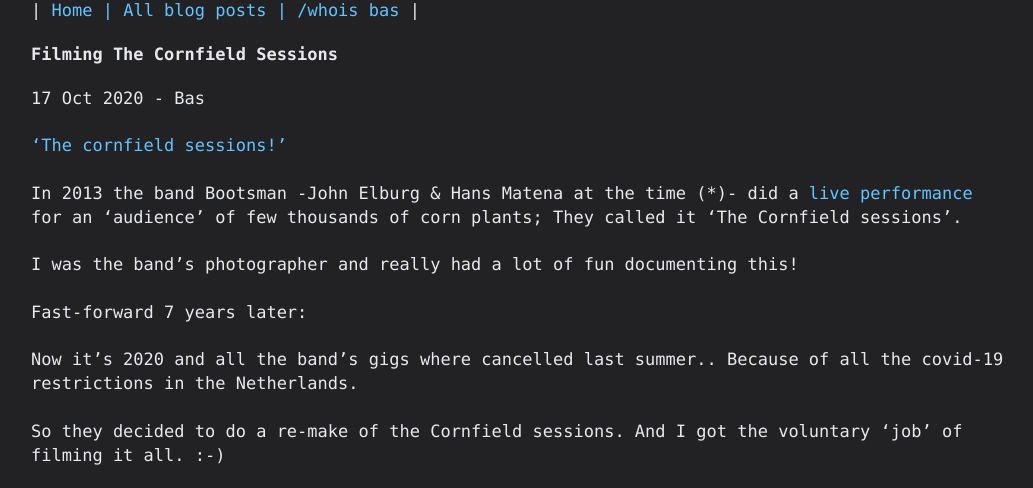
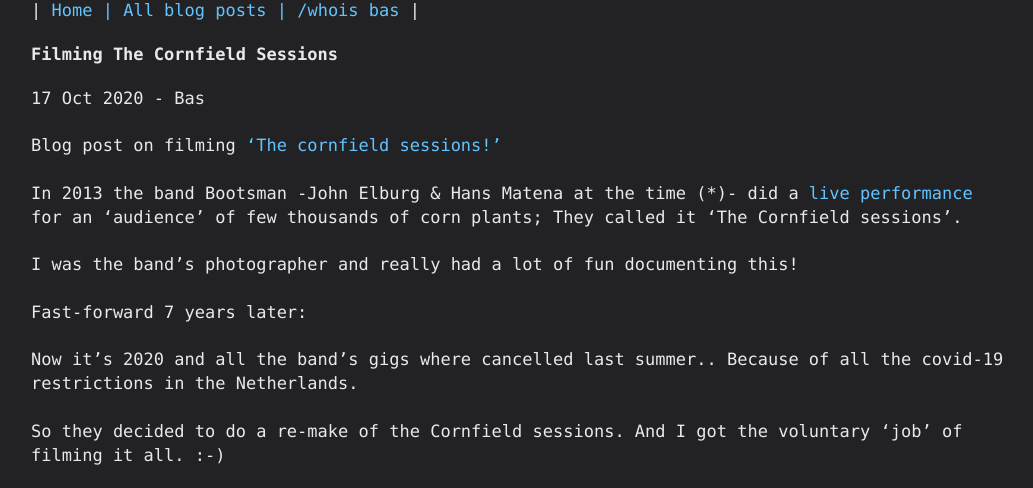
Before and after one commit to basdds/basdds.github.io, a Jekyll site: the page built from _posts/2020-10-17-Filming-the-cornfield-sessions.md, in a window 1280 px wide, cut to the strip 0-488 px from the top of the page. Shown: the whole strip, without its empty margins (119-1152 px from the left). Built offline with Jekyll 4.4.1, drawn with Linux system fonts in a browser that asks for light colours.

Commit message:
site update

```diff
--- a/_posts/2020-10-17-Filming-the-cornfield-sessions.md
+++ b/_posts/2020-10-17-Filming-the-cornfield-sessions.md
@@ -2,7 +2,7 @@
 layout: post
 author: Bas
 ---
-['The cornfield sessions!'](https://www.youtube.com/playlist?list=PLb7l-J_gLXsRTuWGM5F99laOdJZaoZIWs){:target="_blank"}
+Blog post on filming ['The cornfield sessions!'](https://www.youtube.com/playlist?list=PLb7l-J_gLXsRTuWGM5F99laOdJZaoZIWs){:target="_blank"}
 
 In 2013 the band Bootsman -John Elburg & Hans Matena at the time (*)- did a [live performance](https://www.gelderlander.nl/achterhoek/bootsman-en-the-cornfield-sessions~a17f0f5d/){:target="_blank"}
 for an 'audience' of few thousands of corn plants; They called it 'The Cornfield sessions'.
```
Also changed, not shown: 1 other file.
